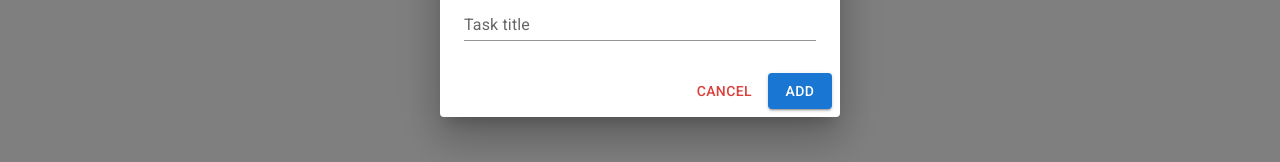
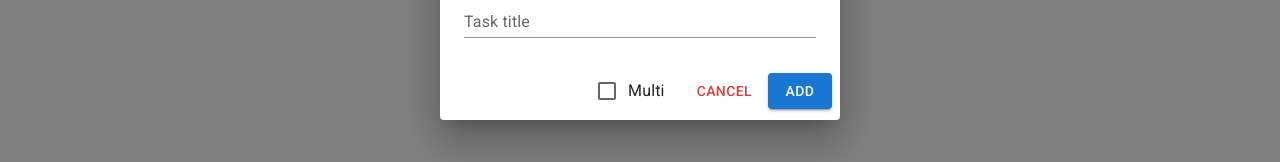
Before and after one commit to DavidPlitnizki/react-todo-list, a React (Create React App) app: page / in a window 1280 px wide. Both pictures are taken after a click on the button "add". Shown: the part 381-543 px from the top of the page. Built offline with nearby package versions, Linux system fonts and the light colour scheme.

Commit message:
added alert and multi task

```diff
--- a/src/components/Modal.tsx
+++ b/src/components/Modal.tsx
@@ -15,6 +15,10 @@ import Button from '@mui/material/Button';
 import TextField from '@mui/material/TextField';
 import { colors } from '../styles/colors';
 import SnackbarAler from '../ui/SnackbarAlert';
+import FormGroup from '@mui/material/FormGroup';
+import FormControlLabel from '@mui/material/FormControlLabel';
+import Checkbox from '@mui/material/Checkbox';
+
 
 const Transition = React.forwardRef(function Transition(
     props: TransitionProps & {
@@ -46,6 +50,7 @@ const Transition = React.forwardRef(function Transition(
 
  const TaskModal:React.FC<IProps> = ({isOpen, oncloseModal}) => {
   const [isOpenSnackbar, setIsOpenSnackbar] = useState<boolean>(false);
+  const [isMultiAdd, setIsMultiAdd] = useState<boolean>(false);
   const [errorMsg, setErrorMSg] = useState<string>('');
     const inputTaskRef = useRef<HTMLInputElement>(null);
     const dispatch = useAppDispatch();
@@ -59,12 +64,14 @@ const Transition = React.forwardRef(function Transition(
             }
             dispatch(addTask(newTask));
             clearInput();
-            oncloseModal(false);
+            if (!isMultiAdd) {
+              oncloseModal(false);
+            }
         } else {
           setIsOpenSnackbar(true);
           setErrorMSg('CAN NOT BE EMPTY!!!');
         }
-    }, [dispatch, oncloseModal])
+    }, [dispatch, isMultiAdd, oncloseModal])
 
     const clearInput = () => {
         if (inputTaskRef.current) {
@@ -78,6 +85,10 @@ const Transition = React.forwardRef(function Transition(
       }
       oncloseModal(false);
     }, [oncloseModal])
+
+    const onSetIsMultiAddTask = (e: React.ChangeEvent<HTMLInputElement>) => {
+      setIsMultiAdd(!isMultiAdd);
+    }
 
     return (
     <>
@@ -97,8 +108,11 @@ const Transition = React.forwardRef(function Transition(
                               inputRef={inputTaskRef} />
               </DialogContent>
               <DialogActions>
-              <StyledCanceBtn onClick={onCancel}>Cancel</StyledCanceBtn>
-              <Button onClick={onCreateTask} variant="contained">Add</Button>
+              <FormGroup>
+                  <FormControlLabel control={<Checkbox checked={isMultiAdd} onChange={onSetIsMultiAddTask} />} label="Multi" />
+                </FormGroup>
+                <StyledCanceBtn onClick={onCancel}>Cancel</StyledCanceBtn>
+                <Button onClick={onCreateTask} variant="contained">Add</Button>
               </DialogActions>
           </BoxContent>
         </Dialog>
```
